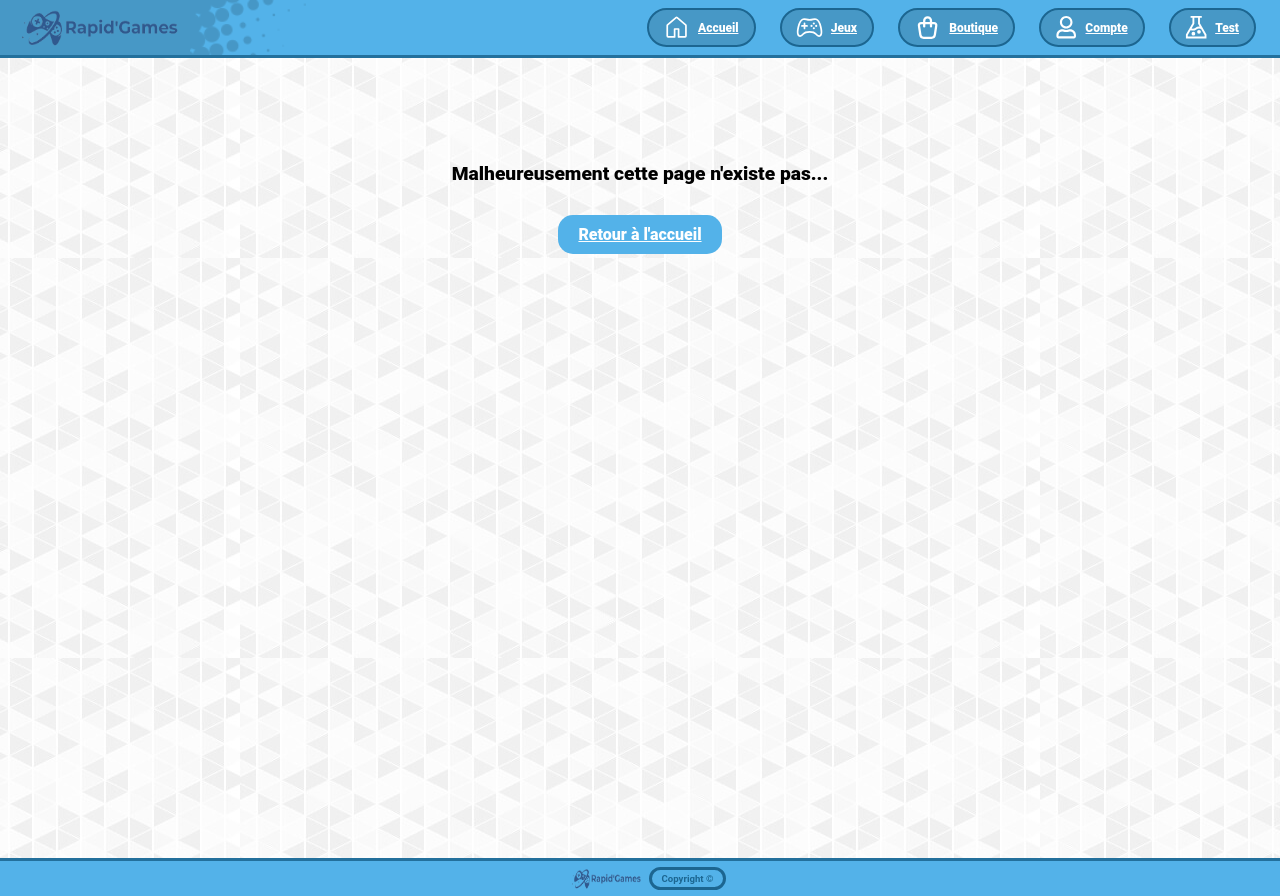
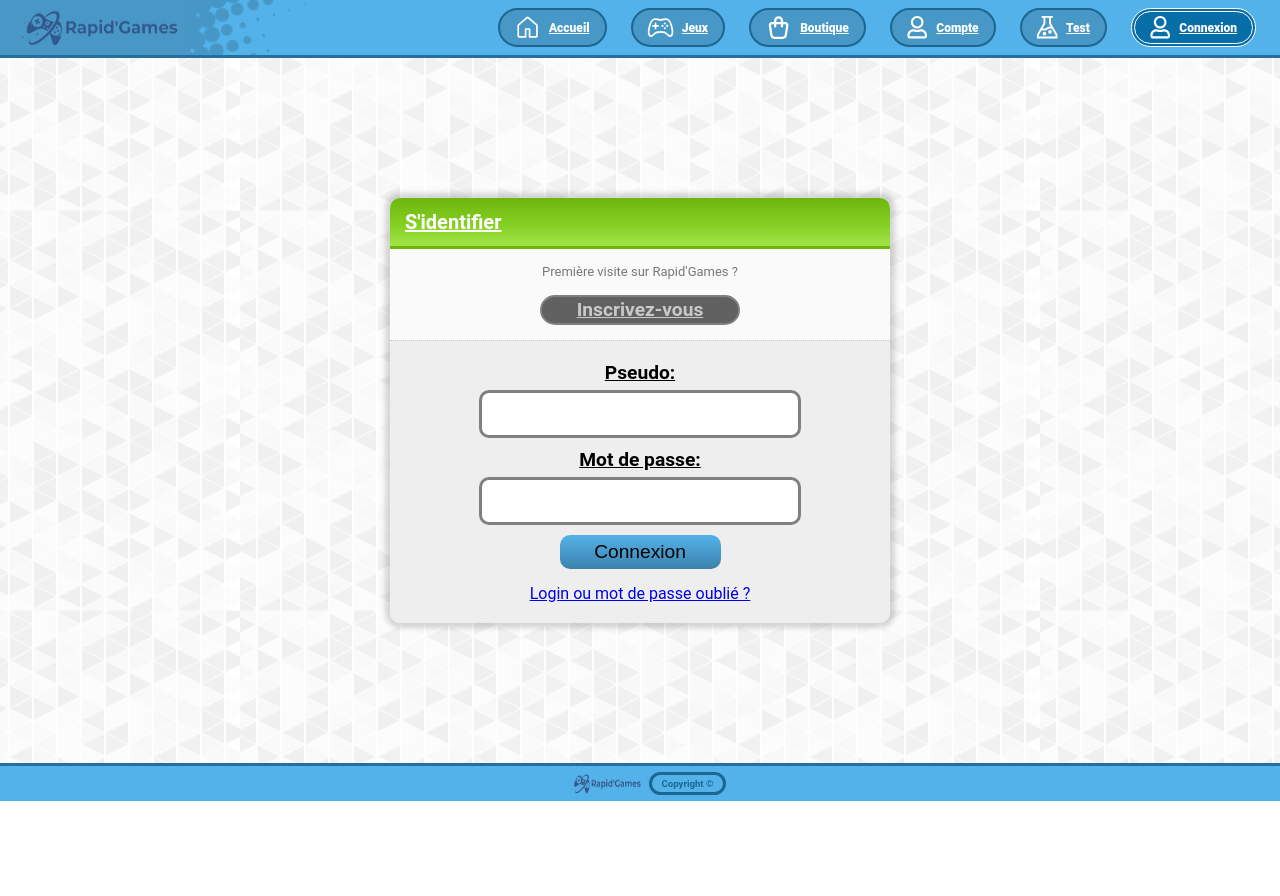
Before and after one commit to Clems02/Clems02.github.io, a React (Vite) app: page /login in a window 1280 px wide. After the commit the page ends 801 px from the top, so only its background shows below. Built offline with nearby package versions, Linux system fonts and the light colour scheme.

Commit message:
fix: frontConnexionRegistration

```diff
--- a/src/components/main/main.css
+++ b/src/components/main/main.css
@@ -4,7 +4,7 @@
     background: url(../../assets/light-live-background-css.jpg);
     background-position: center;
     padding: 30px 0;
-    min-height: 100vh;
+    min-height: calc(100vh - 58px - 37px);
 }
 
 @media screen and (max-height: 500px) {
--- a/src/data/widget.jsx
+++ b/src/data/widget.jsx
@@ -4,6 +4,7 @@ import { TbShoppingBag } from "react-icons/tb";
 import { GoHome } from "react-icons/go";
 import { FaRegUser } from "react-icons/fa";
 import { GrTest } from "react-icons/gr";
+
 
 
 
@@ -39,5 +40,11 @@ export const widget = [
         id: '5tte',
         icone: <GrTest color='white' size="1.4em" style={{ margin: "4px 8px 4px 4px" }} />,
         link: '/test'
+    },
+    {
+        name: 'Connexion',
+        id: '6conx',
+        icone: <FaRegUser color='white' size="1.4em" style={{ margin: "4px 8px 4px 4px" }} />,
+        link: '/login'
     }
 ]
--- a/src/index.jsx
+++ b/src/index.jsx
@@ -11,10 +11,12 @@ import Error from './pages/error/error'
 
 import Compte from './pages/compte/compte'
 import Test from './pages/testTUTO/test.jsx'
+import Login from './pages/login/login.jsx'
 
 import './styles/app.css'
 import Footer from './components/footer/footer.jsx'
 import Main from './components/main/main.jsx'
+import Register from './pages/register/register.jsx'
 
 
 
@@ -29,9 +31,6 @@ ReactDOM.createRoot(document.getElementById('root')).render(
 
                 <Routes>
 
-
-
-
                     <Route path="/" element={<Accueil />} />
                     <Route path="/boutique" element={<Boutique />} />
 
@@ -41,11 +40,12 @@ ReactDOM.createRoot(document.getElementById('root')).render(
                     <Route path="/compte" element={<Compte />} />
 
                     <Route path="/test" element={<Test />} />
+                    <Route path="/login" element={<Login />} />
+                    <Route path="/register" element={<Register />} />
 
 
 
                     <Route path="*" element={<Error />}/>
-
 
                 </Routes>
 
--- /dev/null
+++ b/src/pages/login/login.css
@@ -0,0 +1,76 @@
+form {
+    width: 500px;
+    max-width: 100%;
+    padding: 20px;
+}
+
+input {
+    min-width: 70%;
+    width: 150px;
+    padding: 10px;
+    font-size: 1.2em;
+    margin-bottom: 10px;
+    border-radius: 10px;
+    border: 3px solid gray;
+}
+
+.loginInfo {
+    display: flex;
+    flex-direction: column;
+    justify-content: center;
+    align-items: center;
+}
+
+label {
+    display: block;
+    font-size: 1.2em;
+    font-weight: 700;
+    text-decoration: underline;
+    margin-bottom: 6px;
+}
+
+.loginBtn {
+    min-width: 35%;
+    width: 150px;
+
+    font-size: 1.2em;
+    border-radius: 10px;
+    cursor: pointer;
+
+    padding: 6px;
+
+    border: none;
+    background: linear-gradient(180deg, rgba(83,178,233,1) 0%, rgba(59,130,172,1) 100%);
+}
+
+.loginBtn:hover {
+    opacity: 0.8;
+}
+
+.catdesc .registerButton {
+    padding: 5px 35px;
+    border-radius: 45px;
+    margin-bottom: 0.75em;
+    text-decoration: underline;
+    font-size: 1.2em;
+    border: 2px solid gray;
+    color: rgb(201, 201, 201);
+    background-color: rgb(97, 97, 97);
+    font-weight: 700;
+    cursor: pointer;
+}
+
+.catdesc .registerButton:hover {
+    opacity: 0.7;
+}
+
+.blockLogin {
+    width: 100%;
+    display: flex;
+    justify-content: center;
+    align-items: center;
+}
+
+.helpLink {
+    margin-top: 15px;
+}
--- /dev/null
+++ b/src/pages/login/login.jsx
@@ -0,0 +1,63 @@
+import { useState } from 'react';
+import Block from '../../components/block/block'
+import { NavLink } from 'react-router-dom';
+
+import './login.css'
+
+function Login() {
+
+    const [credentials, setCredentials] = useState({
+        pseudo: '',
+        password: ''
+    })
+
+    const onSubmit = (e) => {
+        e.preventDefault();
+        console.log(credentials)
+    }
+
+    const onChange = (e) => {
+        setCredentials({
+            ...credentials,
+            [e.currentTarget.name]: e.currentTarget.value
+        })
+    }
+
+    return (
+        <div className='blockLogin'>
+            <Block>
+
+
+                <div className='head'>
+                    <h1>S'identifier</h1>
+                </div>
+
+                <div className='catdesc'>
+                    <p className='desc'>Première visite sur Rapid'Games ?</p>
+                    <NavLink to="/register" className='registerButton'>Inscrivez-vous</NavLink>
+                </div>
+
+
+                <form className='catcontent loginMain' onSubmit={onSubmit}>
+
+                    <div className='loginInfo pseudoInfo'>
+                        <label htmlFor="pseudo">Pseudo: </label>
+                        <input type="text" name='pseudo' value={credentials.pseudo} onChange={onChange} />
+                    </div>
+                    <div className='loginInfo passwordInfo'>
+                        <label htmlFor="password">Mot de passe: </label>
+                        <input type="password" name='password' value={credentials.password} onChange={onChange} />
+                    </div>
+                    <div className='loginInfo'><button className='loginBtn'>Connexion</button></div>
+                    <div>
+                        <NavLink to="/loginHelp" className="loginInfo helpLink">Login ou mot de passe oublié ?</NavLink>
+                    </div>
+                </form>
+
+            </Block>
+</div>
+
+    )
+}
+
+export default Login
--- /dev/null
+++ b/src/pages/register/register.jsx
@@ -0,0 +1,71 @@
+import { useState } from 'react';
+import Block from '../../components/block/block'
+import { NavLink } from 'react-router-dom';
+
+import './register.css'
+
+function Register() {
+
+    const [registrationInfo, setRegistrationInfo] = useState({
+        pseudo: '',
+        email: '',
+        numTel: '',
+        password: ''
+    })
+
+    const onSubmit = (e) => {
+        e.preventDefault();
+        console.log(registrationInfo)
+    }
+
+    const onChange = (e) => {
+        setRegistrationInfo({
+            ...registrationInfo,
+            [e.currentTarget.name]: e.currentTarget.value
+        })
+    }
+
+    return (
+        <div className='blockLogin'>
+            <Block>
+
+
+                <div className='head'>
+                    <h1>Inscription</h1>
+                </div>
+
+                <div className='catdesc'>
+                    <p className='desc'>Vous possèdez déja un compte ?</p>
+                    <NavLink to="/login" className='registerButton'>Connectez-vous</NavLink>
+                </div>
+
+
+                <form className='catcontent loginMain' onSubmit={onSubmit}>
+
+                    <div className='loginInfo'>
+                        <label htmlFor="pseudo">Pseudo: </label>
+                        <input type="text" name='pseudo' value={registrationInfo.login} onChange={onChange} />
+                    </div>
+                    <div className='loginInfo'>
+                        <label htmlFor="email">Email: </label>
+                        <input type="email" name='email' value={registrationInfo.email} onChange={onChange} />
+                    </div>
+                    <div className='loginInfo'>
+                        <label htmlFor="numTel">N° téléphone: </label>
+                        <input type="tel" name='numTel' value={registrationInfo.numTel} onChange={onChange} pattern="[0-9]{3}-[0-9]{3}-[0-9]{4}" required />
+                    </div>
+                    <div className='loginInfo'>
+                        <label htmlFor="password">Mot de passe: </label>
+                        <input type="password" name='password' value={registrationInfo.password} onChange={onChange} />
+                    </div>
+                    <div className='loginInfo'><button className='loginBtn'>Valider</button></div>
+
+                </form>
+
+            </Block>
+</div>
+
+    )
+}
+
+export default Register
```
Also changed, not shown: src/pages/register/register.css (added), src/styles/app.css (line endings or trailing spaces).
